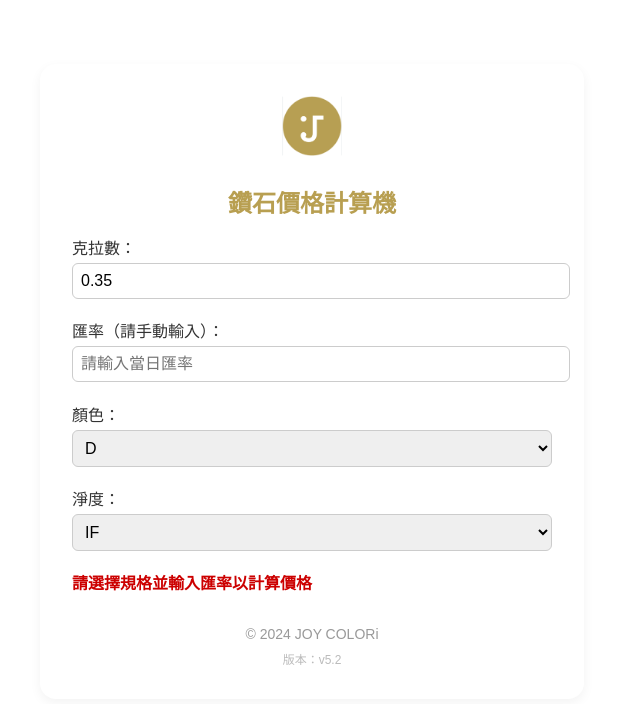
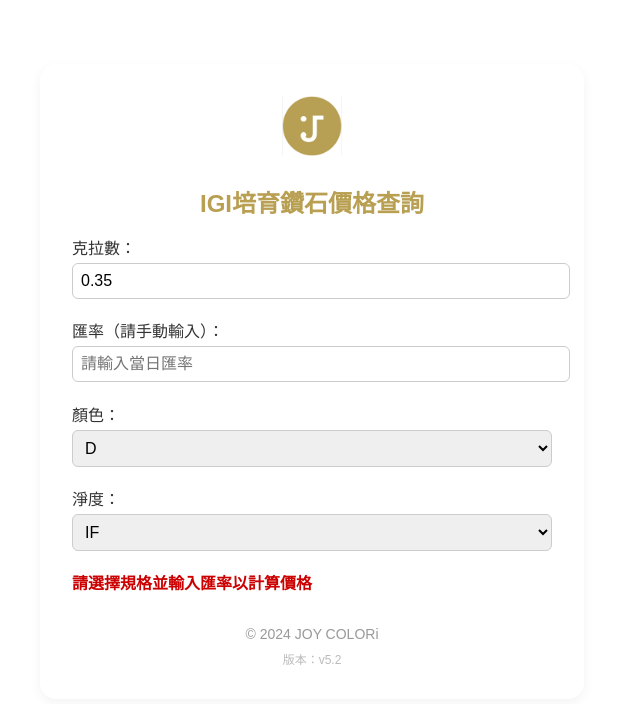
Before and after one commit to ALUXEJulia/diamond-calculator, a React (Create React App) app: page / in a window 1280 px wide. Shown: the top 704 px of the page, without its empty margins (328-968 px from the left). Built offline with nearby package versions, Linux system fonts and the light colour scheme.

Commit message:
Add files via upload

```diff
--- a/public/index.html
+++ b/public/index.html
@@ -1 +1,10 @@
-<!DOCTYPE html><html><head><meta charset="UTF-8"><title>鑽石計算機</title></head><body><div id="root"></div></body></html>
+<!DOCTYPE html>
+<html>
+  <head>
+    <meta charset="UTF-8">
+    <title>IGI培育鑽石價格查詢</title>
+  </head>
+  <body>
+    <div id="root"></div>
+  </body>
+</html>
--- a/src/App.js
+++ b/src/App.js
@@ -45,7 +45,7 @@ export default function App() {
     <div className="container">
       <header>
         <img src="/logo.png" alt="logo" className="logo" />
-        <h1>鑽石價格計算機</h1>
+        <h1>IGI培育鑽石價格查詢</h1>
       </header>
       <main>
         <div className="input-group">
```
